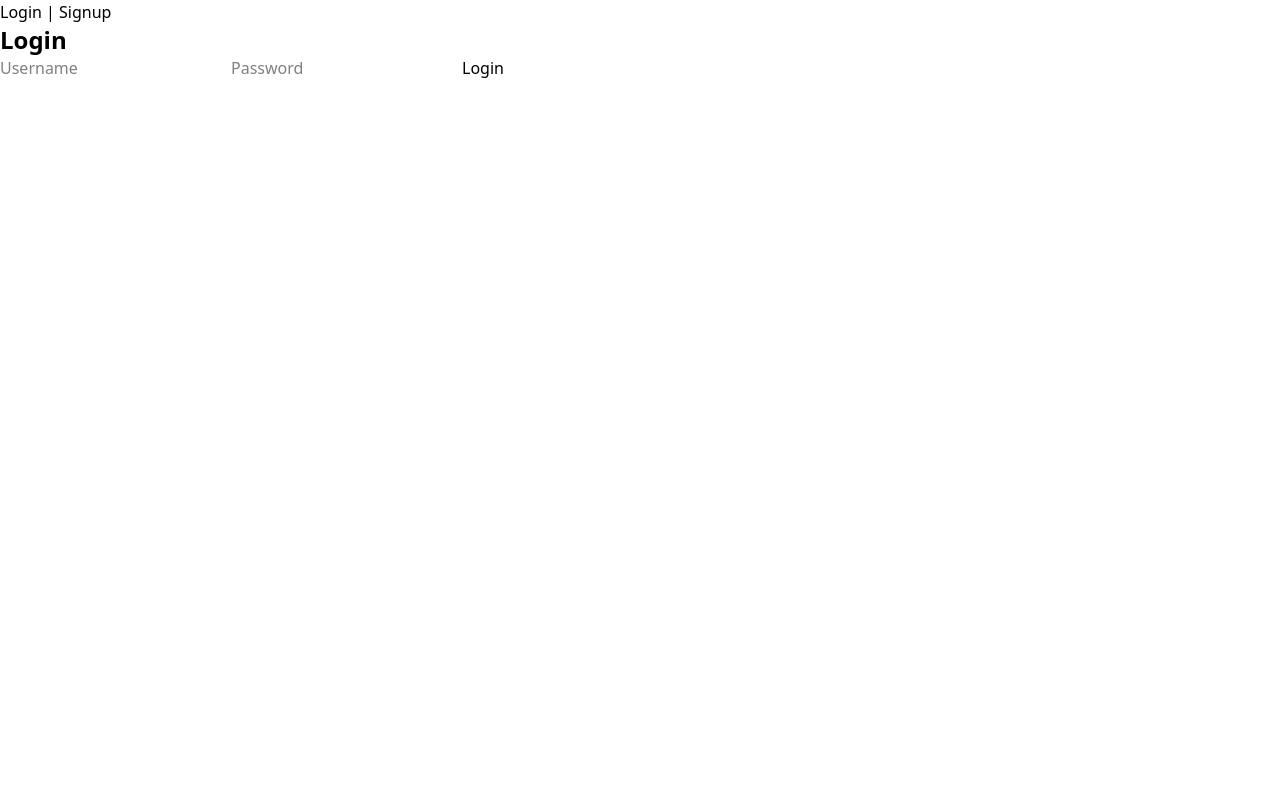
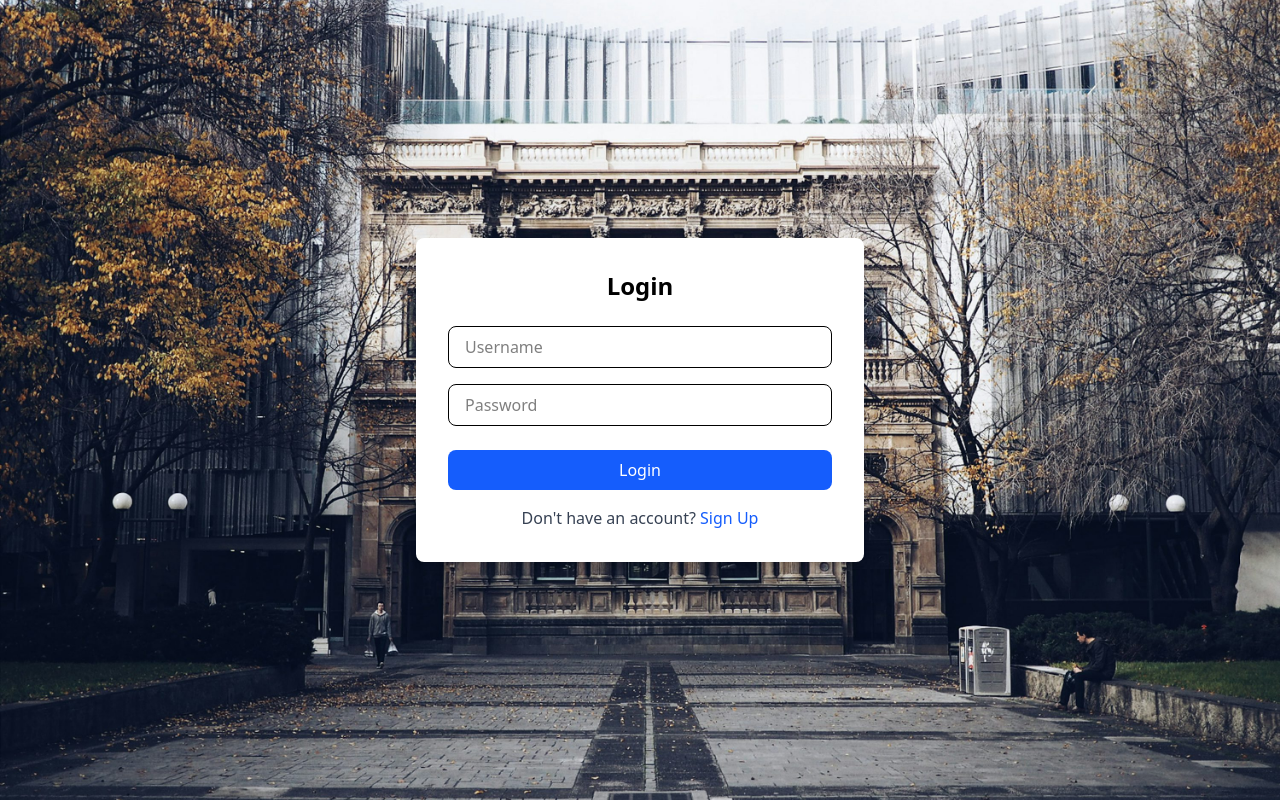
Before and after one commit to Ricky042/MarkingApp, a React (Vite) app in the folder frontend-vite/: page /login in a window 1280 px wide. Built offline with nearby package versions, Linux system fonts and the light colour scheme.

Commit message:
v0.2.0 - login page design
- login + signup placeholder design added
- fixed some more bugs with the backend
- added assets folder in frontend

```diff
--- a/frontend-vite/src/App.jsx
+++ b/frontend-vite/src/App.jsx
@@ -1,6 +1,4 @@
-// Currently a basic startup system for our 3 pages in react
-
-import { BrowserRouter as Router, Routes, Route, Link } from "react-router-dom";
+import { BrowserRouter as Router, Routes, Route, Navigate } from "react-router-dom";
 import Login from "./pages/Login.jsx";
 import Signup from "./pages/Signup.jsx";
 import Home from "./pages/Home.jsx";
@@ -8,10 +6,11 @@ import Home from "./pages/Home.jsx";
 function App() {
   return (
     <Router>
-      <nav>
-        <Link to="/login">Login</Link> | <Link to="/signup">Signup</Link>
-      </nav>
       <Routes>
+        {/* Default redirect from / to /login */}
+        <Route path="/" element={<Navigate to="/login" replace />} />
+
+        {/* Your main routes */}
         <Route path="/login" element={<Login />} />
         <Route path="/signup" element={<Signup />} />
         <Route path="/home" element={<Home />} />
--- a/frontend-vite/src/pages/Login.jsx
+++ b/frontend-vite/src/pages/Login.jsx
@@ -1,8 +1,7 @@
-// Page that allows you to login, can access signup from here
-
 import { useState } from "react";
 import axios from "axios";
 import { useNavigate } from "react-router-dom";
+import backgroundImage from "../assets/background.jpg";
 
 export default function Login() {
   const [username, setUsername] = useState("");
@@ -11,20 +10,59 @@ export default function Login() {
 
   const handleLogin = async () => {
     try {
-      const res = await axios.post("http://localhost:5000/login", { username, password });
-      localStorage.setItem("token", res.data.token);
-      navigate("/home");
+      const res = await axios.post("/login", { username, password });
+      alert(res.data.message);
+
+      if (res.data.token) {
+        localStorage.setItem("token", res.data.token);
+        navigate("/home");
+      }
     } catch (err) {
-      alert(err.response.data.message);
+      alert(err.response?.data?.message || "Login failed");
     }
   };
 
   return (
-    <div>
-      <h2 className="text-2xl font-bold">Login</h2>
-      <input placeholder="Username" onChange={e => setUsername(e.target.value)} />
-      <input placeholder="Password" type="password" onChange={e => setPassword(e.target.value)} />
-      <button onClick={handleLogin}>Login</button>
+    <div
+      className="flex items-center justify-center min-h-screen bg-cover bg-center"
+      style={{ backgroundImage: `url(${backgroundImage})` }}
+    >
+      <div className="bg-white bg-opacity-90 p-8 rounded-lg shadow-md w-full max-w-md">
+        <h2 className="text-2xl font-bold text-center mb-6">Login</h2>
+
+        <input
+          type="text"
+          placeholder="Username"
+          value={username}
+          onChange={(e) => setUsername(e.target.value)}
+          className="w-full mb-4 px-4 py-2 border rounded-lg focus:outline-none focus:ring-2 focus:ring-blue-500"
+        />
+
+        <input
+          type="password"
+          placeholder="Password"
+          value={password}
+          onChange={(e) => setPassword(e.target.value)}
+          className="w-full mb-6 px-4 py-2 border rounded-lg focus:outline-none focus:ring-2 focus:ring-blue-500"
+        />
+
+        <button
+          onClick={handleLogin}
+          className="w-full bg-blue-600 text-white py-2 rounded-lg hover:bg-blue-700 transition-colors"
+        >
+          Login
+        </button>
+
+        <p className="mt-4 text-center text-gray-700">
+          Don't have an account?{" "}
+          <span
+            className="text-blue-600 cursor-pointer hover:underline"
+            onClick={() => navigate("/signup")}
+          >
+            Sign Up
+          </span>
+        </p>
+      </div>
     </div>
   );
 }
--- a/frontend-vite/src/pages/Signup.jsx
+++ b/frontend-vite/src/pages/Signup.jsx
@@ -1,8 +1,7 @@
-// Page that allows you to signup, can access login from here
-
 import { useState } from "react";
 import axios from "axios";
 import { useNavigate } from "react-router-dom";
+import backgroundImage from "../assets/testing.jpeg";
 
 export default function Signup() {
   const [username, setUsername] = useState("");
@@ -11,20 +10,55 @@ export default function Signup() {
 
   const handleSignup = async () => {
     try {
-      await axios.post("http://localhost:5000/signup", { username, password });
-      alert("Signup successful, please login");
+      const res = await axios.post("/signup", { username, password });
+      alert(res.data.message);
       navigate("/login");
     } catch (err) {
-      alert(err.response.data.message);
+      alert(err.response?.data?.message || "Signup failed");
     }
   };
 
   return (
-    <div>
-      <h2>Signup</h2>
-      <input placeholder="Username" onChange={e => setUsername(e.target.value)} />
-      <input placeholder="Password" type="password" onChange={e => setPassword(e.target.value)} />
-      <button onClick={handleSignup}>Signup</button>
+    <div
+      className="flex items-center justify-center min-h-screen bg-cover bg-center"
+      style={{ backgroundImage: `url(${backgroundImage})` }}
+    >
+      <div className="bg-white bg-opacity-90 p-8 rounded-lg shadow-md w-full max-w-md">
+        <h2 className="text-2xl font-bold text-center mb-6">Create an Account</h2>
+
+        <input
+          type="text"
+          placeholder="Username"
+          value={username}
+          onChange={(e) => setUsername(e.target.value)}
+          className="w-full mb-4 px-4 py-2 border rounded-lg focus:outline-none focus:ring-2 focus:ring-blue-500"
+        />
+
+        <input
+          type="password"
+          placeholder="Password"
+          value={password}
+          onChange={(e) => setPassword(e.target.value)}
+          className="w-full mb-6 px-4 py-2 border rounded-lg focus:outline-none focus:ring-2 focus:ring-blue-500"
+        />
+
+        <button
+          onClick={handleSignup}
+          className="w-full bg-blue-600 text-white py-2 rounded-lg hover:bg-blue-700 transition-colors"
+        >
+          Sign Up
+        </button>
+
+        <p className="mt-4 text-center text-gray-700">
+          Already have an account?{" "}
+          <span
+            className="text-blue-600 cursor-pointer hover:underline"
+            onClick={() => navigate("/login")}
+          >
+            Login
+          </span>
+        </p>
+      </div>
     </div>
   );
 }
--- a/frontend-vite/vite.config.js
+++ b/frontend-vite/vite.config.js
@@ -2,8 +2,14 @@ import { defineConfig } from 'vite'
 import tailwindcss from '@tailwindcss/vite'
 import react from '@vitejs/plugin-react'
 
-// https://vite.dev/config/
 export default defineConfig({
     plugins: [react(), tailwindcss()],
     resolve: { alias: { "@": "/src" } },
+    server: {
+      proxy: {
+        '/signup': 'http://localhost:5000',
+        '/login': 'http://localhost:5000',
+        '/users': 'http://localhost:5000',
+      },
+    },
   })
```
Also changed, not shown: frontend-vite/src/assets/background.jpg (added), 1 other file (tests, documents, lock files or other folders).
